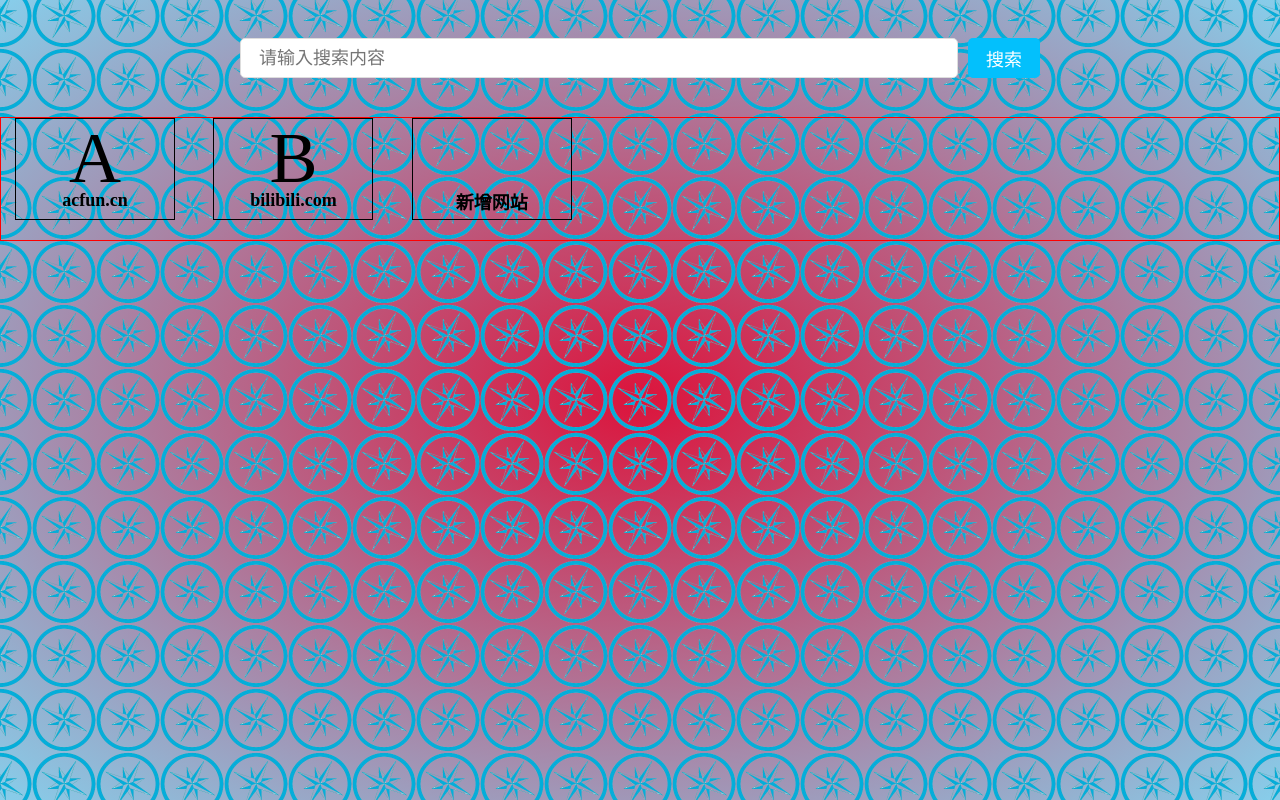
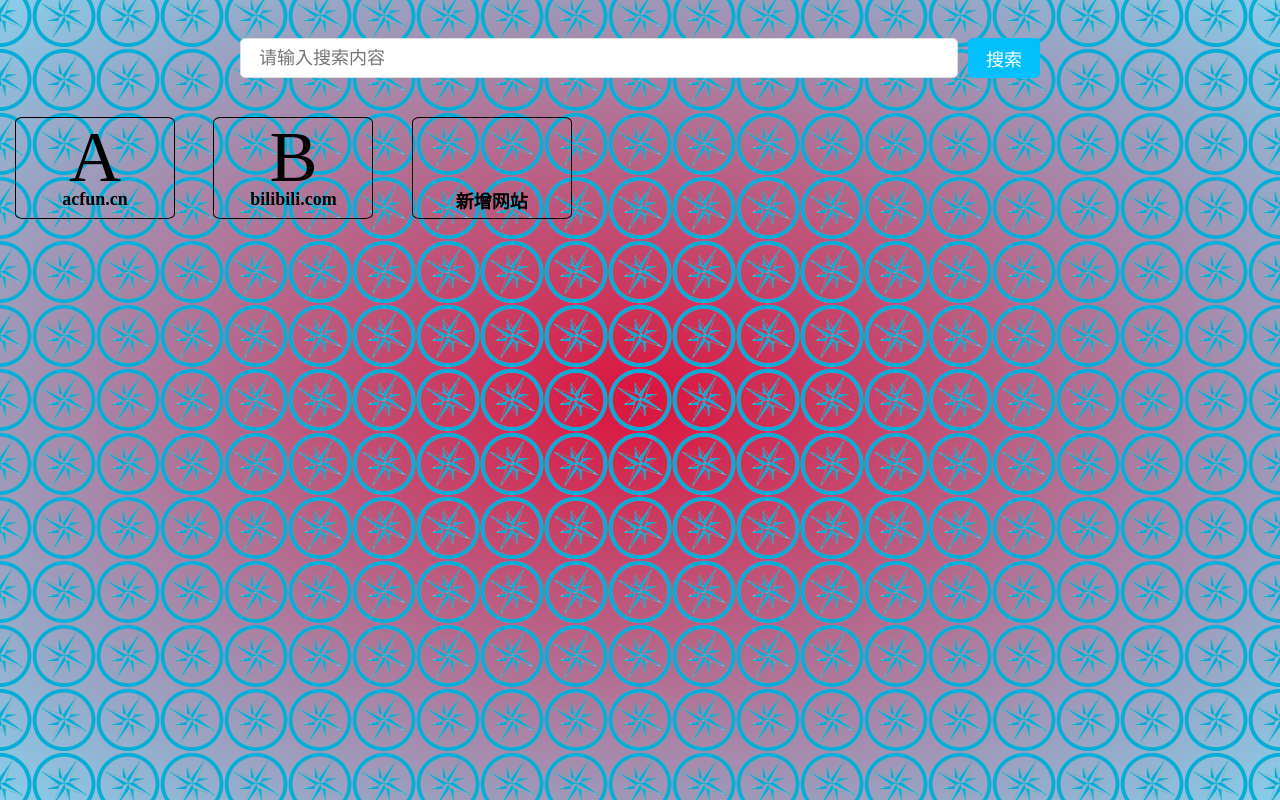
Before and after one commit to huming3272/navigation-website, a plain HTML site: page index.html in a window 1280 px wide. Shown: the top 800 px of the page. Drawn offline with nearby package versions, Linux system fonts and the light colour scheme.

Commit message:
修改了一些线框

```diff
--- a/style.css
+++ b/style.css
@@ -59,7 +59,7 @@ header{
     color: white;
 }
 .g-main{
-    border:1px solid red;
+    /* border:1px solid red; */
 }
 .g-main> .setItemWrapper{
     margin: 0 3vw;
@@ -89,6 +89,7 @@ header{
 
 .g-main> .setItemWrapper>ol>.item{
     border:1px solid black;
+    border-radius: 5%;
     width: 160px;
     margin-bottom: 20px;
     margin-right: 3vw;
```
